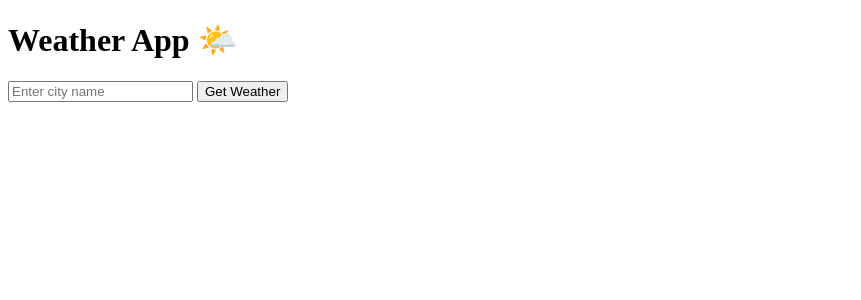
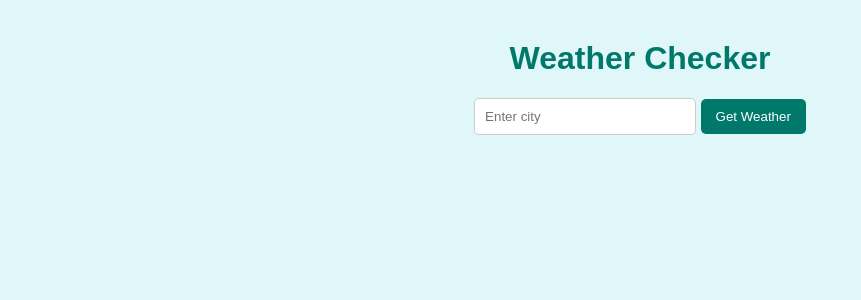
Before and after one commit to gokulkrishnank71-hue/weather-app-devops-automated, a Flask app: page / in a window 1280 px wide. Shown: the top 300 px of the page, without its empty margins (0-861 px from the left). Run offline with Flask 3, Linux system fonts and the light colour scheme.

Commit message:
Your message about the change

```diff
--- a/app.py
+++ b/app.py
@@ -1,9 +1,10 @@
 from flask import Flask, render_template, request
 import requests
+from datetime import datetime
 
 app = Flask(__name__)
 
-API_KEY = "a68ff2c3bb4621248bd338437e7edbd3"  # 🔑 Replace with your real API key
+API_KEY = "a68ff2c3bb4621248bd338437e7edbd3"  # 🔑 Replace this with your actual API key
 
 @app.route("/", methods=["GET", "POST"])
 def index():
@@ -11,25 +12,28 @@ def index():
     error = None
     if request.method == "POST":
         city = request.form.get("city")
-        if city:
-            url = f"http://api.openweathermap.org/data/2.5/weather?q={city}&appid={API_KEY}&units=metric"
-            response = requests.get(url)
-            if response.status_code == 200:
-                data = response.json()
-                weather = {
-                    "city": data["name"],
-                    "temperature": data["main"]["temp"],
-                    "description": data["weather"][0]["description"],
-                }
-            else:
-                error = "City not found."
+        url = f"http://api.openweathermap.org/data/2.5/weather?q={city}&appid={API_KEY}&units=metric"
+        response = requests.get(url)
+        data = response.json()
+
+        if data.get("cod") != 200:
+            error = "City not found. Please try again."
         else:
-            error = "Please enter a city name."
+            weather = {
+                "city": data["name"],
+                "country": data["sys"]["country"],
+                "temperature": data["main"]["temp"],
+                "description": data["weather"][0]["description"],
+                "icon": data["weather"][0]["icon"],
+                "sunrise": datetime.utcfromtimestamp(data["sys"]["sunrise"] + data["timezone"]).strftime('%H:%M:%S'),
+                "sunset": datetime.utcfromtimestamp(data["sys"]["sunset"] + data["timezone"]).strftime('%H:%M:%S'),
+                "wind": data["wind"]["speed"],
+                "humidity": data["main"]["humidity"],
+                "pressure": data["main"]["pressure"],
+                "flag_url": f"https://flagcdn.com/48x36/{data['sys']['country'].lower()}.png"
+            }
+
     return render_template("index.html", weather=weather, error=error)
-
-@app.route("/health")
-def health():
-    return {"status": "ok", "message": "App is running!"}
 
 if __name__ == "__main__":
     app.run(debug=True)
--- a/templates/index.html
+++ b/templates/index.html
@@ -1,23 +1,106 @@
-<!DOCTYPE html>
+<!doctype html>
 <html>
 <head>
-    <title>Weather App</title>
+    <title>Weather Checker</title>
+    <style>
+        body {
+            font-family: Arial, sans-serif;
+            background: #e0f7fa;
+            margin: 40px;
+            text-align: center;
+        }
+
+        h1 {
+            color: #00796b;
+        }
+
+        form {
+            margin-bottom: 20px;
+        }
+
+        input[type="text"] {
+            padding: 10px;
+            width: 200px;
+            border-radius: 5px;
+            border: 1px solid #ccc;
+        }
+
+        button {
+            padding: 10px 15px;
+            background-color: #00796b;
+            color: white;
+            border: none;
+            border-radius: 5px;
+            cursor: pointer;
+        }
+
+        button:hover {
+            background-color: #004d40;
+        }
+
+        .weather-box {
+            background: white;
+            padding: 20px;
+            margin-top: 20px;
+            border-radius: 10px;
+            display: inline-block;
+            text-align: left;
+        }
+
+        img.flag {
+            vertical-align: middle;
+        }
+
+        iframe {
+            margin-top: 20px;
+            border-radius: 10px;
+        }
+
+        p {
+            font-size: 16px;
+        }
+
+        .error {
+            color: red;
+        }
+    </style>
 </head>
 <body>
-    <h1>Weather App 🌤️</h1>
+    <h1>Weather Checker</h1>
+
     <form method="POST">
-        <input type="text" name="city" placeholder="Enter city name" required>
+        <input type="text" name="city" placeholder="Enter city" required>
         <button type="submit">Get Weather</button>
     </form>
 
-    {% if weather %}
-        <h2>Weather in {{ weather.city }}</h2>
-        <p>Temperature: {{ weather.temperature }} °C</p>
-        <p>Description: {{ weather.description }}</p>
+    {% if error %}
+        <p class="error">{{ error }}</p>
     {% endif %}
 
-    {% if error %}
-        <p style="color: red;">{{ error }}</p>
+    {% if weather %}
+        <div class="weather-box">
+            <h2>{{ weather.city }}, {{ weather.country }}
+                <img src="{{ weather.flag_url }}" alt="Flag" class="flag">
+            </h2>
+            <p><strong>{{ weather.temperature }}°C</strong> - {{ weather.description }}</p>
+            <img src="http://openweathermap.org/img/wn/{{ weather.icon }}@2x.png" alt="Weather Icon">
+            <p>🌅 Sunrise: {{ weather.sunrise }}</p>
+            <p>🌇 Sunset: {{ weather.sunset }}</p>
+            <p>💨 Wind Speed: {{ weather.wind }} m/s</p>
+            <p>💧 Humidity: {{ weather.humidity }}%</p>
+            <p>🌡️ Pressure: {{ weather.pressure }} hPa</p>
+
+            <!-- Google Map iframe -->
+            <iframe
+                width="100%"
+                height="300"
+                style="border:0;"
+                loading="lazy"
+                allowfullscreen
+                referrerpolicy="no-referrer-when-downgrade"
+                src="https://www.google.com/maps?q={{ weather.city | urlencode }}&output=embed">
+            </iframe>
+        </div>
     {% endif %}
 </body>
 </html>
```
